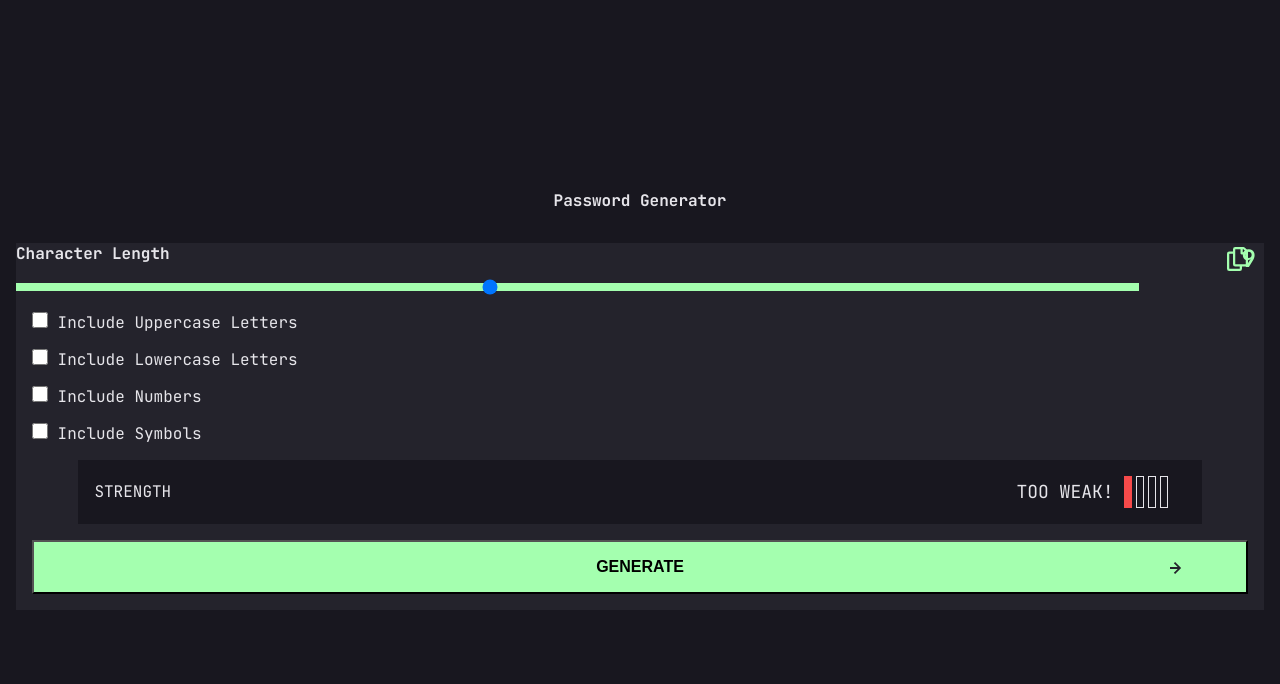
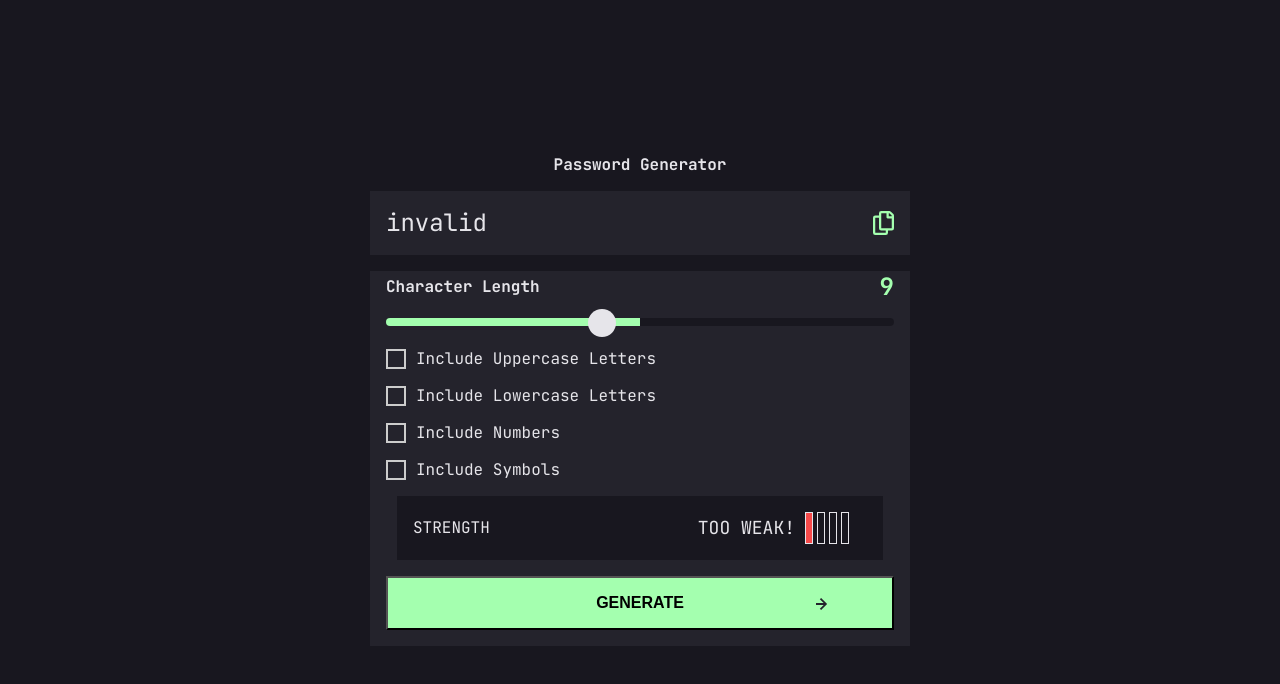
Before and after one commit to toshirokubota/password-generator-app, a plain HTML site: page index.html in a window 1280 px wide. Both pictures are taken after a click on the input "Generate". Drawn offline with Linux system fonts and the light colour scheme.

Commit message:
almost done, I think.

```diff
--- a/index.html
+++ b/index.html
@@ -23,42 +23,44 @@
       <img src='./assets/images/icon-copy.svg' alt="copy to clipboard icon"/>
     </div>
     <form id="myform" onsubmit="handleSubmit(event)">
-      <div class="length-card">
-        <div class="range-card">
+      <div class="char-length-card">
+        <div class="char-length-labels">
           <h2>
             Character Length
           </h2>
           <label for="char-length" id="lengthlabel" class="text-headingM">9</label>
         </div>
-        <input type="range" id="charlength" name="char-length" min="1" max="20" value="9"
-        oninput="lengthlabel.innerText = this.value"/>
+        <div class="custom-range-container">
+          <input type="range" id="charlength" name="char-length" class="custom-range" min="1" max="20" value="9"
+          oninput="lengthlabel.innerText = this.value"/>
+        </div>
       </div>
       <div class="option-card">
         <div class="input-group">
-          <input type="checkbox" name="uppercase" />
-          <span></span>
-          <label for="uppercase">
+          <label for="ckb-uppercase">
+            <input type="checkbox" name="uppercase" id="ckb-uppercase" />
+            <span class="checkmark"></span>
             Include Uppercase Letters
           </label>
         </div>
         <div class="input-group">
-          <input type="checkbox" name="lowercase" />
-          <span></span>
-          <label for="lowercase">
+          <label for="ckb-lowercase">
+            <input type="checkbox" name="lowercase" id="ckb-lowercase" />
+            <span class="checkmark"></span>
             Include Lowercase Letters
           </label>
         </div>
         <div class="input-group">
-          <input type="checkbox" name="number" />
-          <span></span>
-          <label for="number">
+          <label for="ckb-number">
+            <input type="checkbox" name="number" id="ckb-number"/>
+            <span class="checkmark"></span>
             Include Numbers
           </label>
         </div>
         <div class="input-group">
-          <input type="checkbox" name="symbols" />
-          <span></span>
-          <label for="symbols">
+          <label for="ckb-symbols">
+            <input type="checkbox" name="symbols" id="ckb-symbols"/>
+            <span class="checkmark"></span>
             Include Symbols
           </label>
         </div>
--- a/main.js
+++ b/main.js
@@ -2,11 +2,14 @@
 const myform = document.getElementById('myform');
 const outarea = document.getElementById('generated');
 const strength = document.getElementById('strength-summary');
-const bars = Array.from(document.querySelectorAll('.bars > .bar'));
+//const bars = Array.from(document.querySelectorAll('.bars > .bar'));
+const bars = document.querySelector('.bars');
 const lowerAlpha = 'abcdefghijklmnopqrstuvwxyz';
 const upperAlpha = 'ABCDEFGHIJKLMNOPQRSTUVWXYZ';
 const numeral = '0123456789';
 const symbols = '!@#$%^&*()-=+_[]?';
+
+//form submission
 const handleSubmit = (e) => {
   e.preventDefault();
 
@@ -37,35 +40,40 @@ const handleSubmit = (e) => {
     }
     score = strengthScore(nlength, chars.length);
   }
-  else password = ' '; //just to fill the DIV
+  else {
+    password = 'invalid';
+  }
   console.log(password, score);
 
   outarea.innerText = password;
-  if(score < 30) {
-    strength.innerText = 'too weak!';
-    bars[0].setAttribute('data-color', 'red');
-    bars[1].setAttribute('data-color', 'none');
-    bars[2].setAttribute('data-color', 'none');
-    bars[3].setAttribute('data-color', 'none');
+  let strength_type = 'invalid'
+  if(score < 50) {
+    strength_type = 'too weak!';
+    // bars[0].setAttribute('data-color', 'red');
+    // bars[1].setAttribute('data-color', 'none');
+    // bars[2].setAttribute('data-color', 'none');
+    // bars[3].setAttribute('data-color', 'none');
   } else if(score < 100) {
-    strength.innerText = 'weak';
-    bars[0].setAttribute('data-color', 'orange');
-    bars[1].setAttribute('data-color', 'orange');
-    bars[2].setAttribute('data-color', 'none');
-    bars[3].setAttribute('data-color', 'none');
+    strength_type = 'weak';
+    // bars[0].setAttribute('data-color', 'orange');
+    // bars[1].setAttribute('data-color', 'orange');
+    // bars[2].setAttribute('data-color', 'none');
+    // bars[3].setAttribute('data-color', 'none');
   } else if(score < 180) {
-    strength.innerText = 'medium';
-    bars[0].setAttribute('data-color', 'yellow');
-    bars[1].setAttribute('data-color', 'yellow');
-    bars[2].setAttribute('data-color', 'yellow');
-    bars[3].setAttribute('data-color', 'none');
+    strength_type = 'medium';
+    // bars[0].setAttribute('data-color', 'yellow');
+    // bars[1].setAttribute('data-color', 'yellow');
+    // bars[2].setAttribute('data-color', 'yellow');
+    // bars[3].setAttribute('data-color', 'none');
   } else {
-    strength.innerText = 'strong';
-    bars[0].setAttribute('data-color', 'green');
-    bars[1].setAttribute('data-color', 'green');
-    bars[2].setAttribute('data-color', 'green');
-    bars[3].setAttribute('data-color', 'green');
+    strength_type = 'strong';
+    // bars[0].setAttribute('data-color', 'green');
+    // bars[1].setAttribute('data-color', 'green');
+    // bars[2].setAttribute('data-color', 'green');
+    // bars[3].setAttribute('data-color', 'green');
   }
+  strength.innerHTML = strength_type;
+  bars.setAttribute('data-strength', strength_type);
 }
 
 const strengthScore = (length, N) => {
@@ -80,3 +88,22 @@ copyIcon.addEventListener('click', ()=> {
     navigator.clipboard.writeText(outarea.innerText);
     console.log(outarea.innerText);
 });
+
+//range input callback
+const rangeInput = document.querySelector('.custom-range');
+const rangeContainer = document.querySelector('.custom-range-container');
+
+const updateSlider = () => {
+  const value = rangeInput.value;
+  const max = rangeInput.max;
+  const percentage = (value / max) * 100;
+  rangeContainer.style.setProperty('--track-progress', `${percentage}%`);
+  console.log(percentage);
+}
+
+rangeInput.addEventListener('load', updateSlider);
+
+rangeInput.addEventListener('input', () =>
+  {
+    updateSlider();
+  });
--- a/style.css
+++ b/style.css
@@ -26,29 +26,36 @@
     margin: 0;
     padding: 0;
 }
+
 .text-headingL {
     font-size: 32px;
     font-weight: bold;
     line-height: 43px;
 }
+
 .text-headingM {
     font-size: 24px;
     font-weight: bold;
     line-height: 31px;
 }
+
 .text-bodyL {
     font-size: 18px;
     font-weight: bold;
     line-height: 23px;
 }
+
 .text-bodyM {
     font-size: 16px;
     font-weight: bold;
     line-height: auto;
 }
+
 .text-center {
-    text-align: center;;
+    text-align: center;
+    ;
 }
+
 body {
     min-height: 100vh;
     display: flex;
@@ -57,6 +64,7 @@ body {
     align-items: center;
     background-color: var(--black);
 }
+
 main {
     background-color: var(--black);
     display: flex;
@@ -64,86 +72,156 @@ main {
     align-content: center;
     gap: 16px;
     width: calc(100% - 32px);
+    max-width: 540px;
 }
-h1, h2 {
+
+h1,
+h2 {
     font-size: 16px;
     font-weight: bold;
     /* text-align: center; */
 }
+
 .generated-card {
     position: relative;
 }
+
 #generated {
     background-color: var(--dark-gray);
     width: 100%;
-    /* background-image: url('./assets/images/icon-copy.svg');
-    background-position: top 22px right 8px;
-    background-repeat: no-repeat; */
     line-height: 64px;
     font-size: 24px;
     padding: 0 16px;
 }
-.generated-card > img {
+
+.generated-card>img {
     display: inline-block;
     position: absolute;
     right: 16px;
     top: 20px;
 }
+
 #myform {
     background-color: var(--dark-gray);
     width: 100%;
     display: relative;
 }
-form > * + * {
+
+form>*+* {
     margin-top: 16px;
 }
-#charlength {
-    appearance: none;
-    height: 8px;
-    background-color: var(--light-green);
+.char-length-card {
+    margin: 0 16px;
 }
-.range-card {
+.char-length-labels {
     display: flex;
     flex-direction: row;
     justify-content: space-between;
     height: 32px;
+    margin-bottom: 8px;
 }
-.range-card > label {
-    padding-right: 8px;
+.char-length-labels > h2 {
+    line-height: 32px;
+}
+.char-length-labels > label {
     color: var(--light-green);
 }
-input[type='range'] {
-    width: 90%;
-    margin: auto;
+
+.custom-range {
+    -webkit-appearance: none;
+    appearance: none;
+    width: 100%;
+    height: 8px;
+    background: transparent;
+    outline: none;
+    position: relative;
+    z-index: 2;
 }
+
+/* WebKit Thumb */
+.custom-range::-webkit-slider-thumb {
+    -webkit-appearance: none;
+    appearance: none;
+    width: 28px;
+    height: 28px;
+    background: var(--white);
+    border-radius: 50%;
+}
+
+/* Firefox Thumb */
+.custom-range::-moz-range-thumb {
+    width: 28px;
+    height: 28px;
+    background: var(--white);
+    border-radius: 50%;
+}
+
+.custom-range-container {
+    position: relative;
+    width: 100%;
+  }
+
+/* Dynamic Track */
+.custom-range-container::before {
+    content: '';
+    position: absolute;
+    top: 50%;
+    left: 0;
+    transform: translateY(-50%);
+    height: 8px;
+    width: 100%;
+    background: linear-gradient(to right, var(--light-green) 0%, var(--light-green) var(--track-progress, 50%), var(--black) var(--track-progress, 50%), var(--black) 100%);
+    border-radius: 5px;
+    z-index: 1;
+}
+
 .option-card {
     padding-left: 16px;
 }
-.option-card > * + * {
+
+.option-card>*+* {
     margin-top: 16px;
 }
-input[type='checkbox'] {
-    width: 16px;
-    height: 16px;
-}
-input[type='checkbox']:checked {
-    /* opacity: 0; */
-    /* background-image: url('./assets/images/icon-check.svg');
-    background-position: top 0 left 0;
-    background-repeat: no-repeat; */
-    /* visibility: hidden; */
-    background-color: var(--light-green);
-}
-.input-group {
+
+.input-group>label {
+    display: flex;
+    align-items: center;
     position: relative;
 }
-/* .input-group > span {
+
+input[type='checkbox'] {
+    opacity: 0;
     position: absolute;
-    left: 0px;
+}
+
+.checkmark {
+    position: relative;
+    height: 20px;
+    width: 20px;
+    border: 2px solid #ccc;
+    margin-right: 10px;
+}
+
+.checkmark::after {
+    content: "";
+    position: absolute;
+    display: none;
     width: 20px;
     height: 20px;
-    border: solid 2pt white;
-} */
+    background-image: url('./assets/images/icon-check.svg');
+    background-position: top 3px left 3px;
+    background-repeat: no-repeat;
+}
+
+input[type="checkbox"]:checked~.checkmark {
+    background-color: var(--light-green);
+    border: none;
+}
+
+input[type="checkbox"]:checked~.checkmark::after {
+    display: block;
+}
+
 .strength-card {
     display: flex;
     flex-direction: row;
@@ -156,28 +234,33 @@ input[type='checkbox']:checked {
     margin-left: auto;
     margin-right: auto;
 }
-.strength-card > span {
+
+.strength-card>span {
     text-transform: uppercase;
     line-height: 32px;
 }
+
 .strength-summary {
-    display:flex;
+    display: flex;
     flex-direction: row;
     justify-content: space-between;
     align-content: center;
     height: 32px;
     gap: 8px;
 }
+
 #strength-summary {
     text-transform: uppercase;
     font-size: 18px;
     line-height: 32px;
 }
+
 .bars {
-    display:inline-block;
+    display: inline-block;
     width: 64px;
     font-size: 0;
 }
+
 .bar {
     display: inline-block;
     width: 8px;
@@ -185,7 +268,27 @@ input[type='checkbox']:checked {
     border: solid 1pt var(--white);
     margin: 0 2px;
 }
-.bar[data-color='red'] {
+
+.bars[data-strength='too weak!']>.bar:first-child {
+    background-color: var(--redish);
+}
+
+.bars[data-strength='weak']>.bar:first-child,
+.bars[data-strength='weak']>.bar:nth-child(2) {
+    background-color: var(--orangish);
+}
+
+.bars[data-strength='medium']>.bar:first-child,
+.bars[data-strength='medium']>.bar:nth-child(2),
+.bars[data-strength='medium']>.bar:nth-child(3) {
+    background-color: var(--yellowish);
+}
+
+.bars[data-strength='strong']>.bar {
+    background-color: var(--light-green);
+}
+
+/* .bar[data-color='red'] {
     background-color: var(--redish);
     border: none;
 }
@@ -200,7 +303,7 @@ input[type='checkbox']:checked {
 .bar[data-color='green'] {
     background-color: var(--light-green);
     border: none;
-}
+} */
 #submit {
     font-size: 16px;
     font-weight: bold;
```
